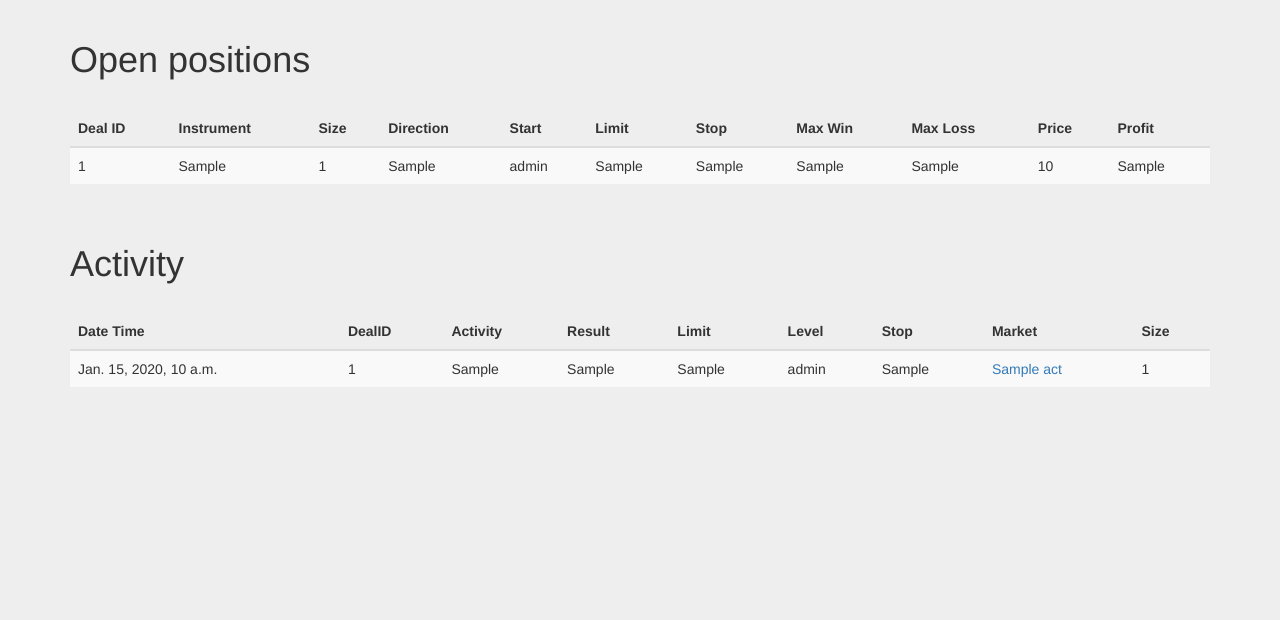
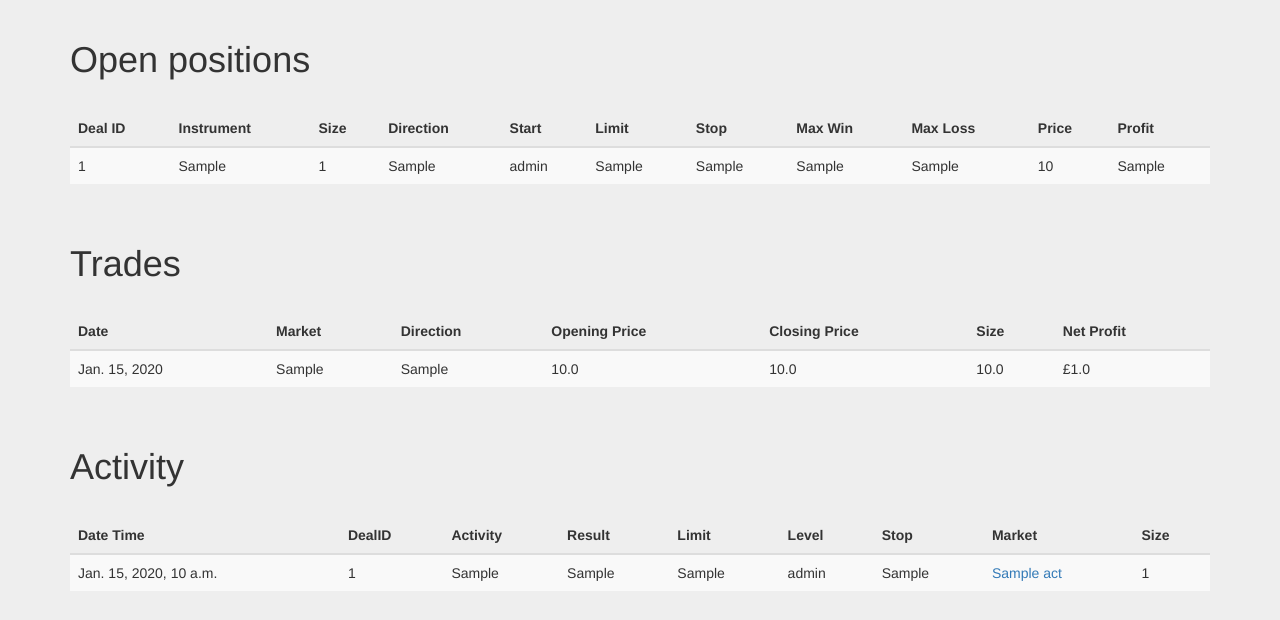
Before and after one commit to PhilMarsden/PoultryFX, a Django app: template mysite/pfx/templates/pfx/ig_view.html in a window 1280 px wide. Shown: the part 50-670 px from the top of the page. Run offline with Django 3.2, Linux system fonts and the light colour scheme; tables that the repository leaves empty hold one stand-in row (values such as "Sample post"); the template is opened without the code that fills it: values that come from a table or form of the project are taken from there, most other values are stand-ins (such as "Sample title", 1, 10 or a date in 2020); parts of the project's set-up code (start-up, migrations or seed data) failed here and were passed over; some libraries are stand-ins or nearby versions.

Commit message:
Correct profit figures

```diff
--- a/mysite/pfx/csvimport.py
+++ b/mysite/pfx/csvimport.py
@@ -145,7 +145,7 @@ def import_csv():
             igpl.opening_price = float(row[8])
             igpl.closing_price = float(row[9])
             igpl.trade_ccy = row[10]
-            igpl.gross_profit = float(row[11])
+            igpl.gross_profit = float(row[19])
             igpl.funding = float(row[12])
             igpl.borrowing = float(row[13])
             igpl.dividends = float(row[14])
@@ -156,7 +156,7 @@ def import_csv():
             else:
                 igpl.commccy = float(row[17])
             igpl.comm = float(row[18])
-            igpl.net_profit = float(row[19])
+            igpl.net_profit = float(row[11])
             igpl.save()
             print("Imported",row[0])
 
--- a/mysite/pfx/templates/pfx/ig_view.html
+++ b/mysite/pfx/templates/pfx/ig_view.html
@@ -55,6 +55,41 @@
    <p>No positions.</p>
 {% endif %}
 
+   <h1 class="page-header">Trades</h1>
+{% if trades %}
+
+  <div class="table-responsive">
+    <table class="table table-striped">
+      <thead>
+        <tr>
+          <th>Date</th>
+          <th>Market</th>
+          <th>Direction</th>
+          <th>Opening Price</th>
+          <th>Closing Price</th>
+          <th>Size</th>
+          <th>Net Profit</th>
+        </tr>
+       </thead>
+       <tbody>
+        {% for trade in trades %}
+        <tr>
+            <td>{{ trade.closed_date }}</td>
+            <td>{{ trade.market }}</td>
+            <td>{{ trade.direction }}</td>
+            <td>{{ trade.opening_price }}</td>
+            <td>{{ trade.closing_price }}</td>
+            <td>{{ trade.size }}</td>
+            <td>£{{ trade.net_profit }}</td>
+        </tr>
+        {% endfor %}
+       </tbody>
+     </table>
+   </div>
+{% else %}
+    <h3 class="page-header">No completed trades</h3>
+{% endif %}
+
    <h1 class="page-header">Activity</h1>
 {% if activities %}
 
--- a/mysite/pfx/views.py
+++ b/mysite/pfx/views.py
@@ -58,6 +58,7 @@ def ig_view(request):
 
         template = loader.get_template('pfx/ig_view.html')
         positions = ig_rest.get_positions()
+        trades = IGPL.objects.all()
         activities = ig_rest.get_activity()
-        context = {'positions':positions, 'activities':activities}
+        context = {'positions':positions, 'activities':activities, 'trades':trades}
         return HttpResponse(template.render(context, request))
```
